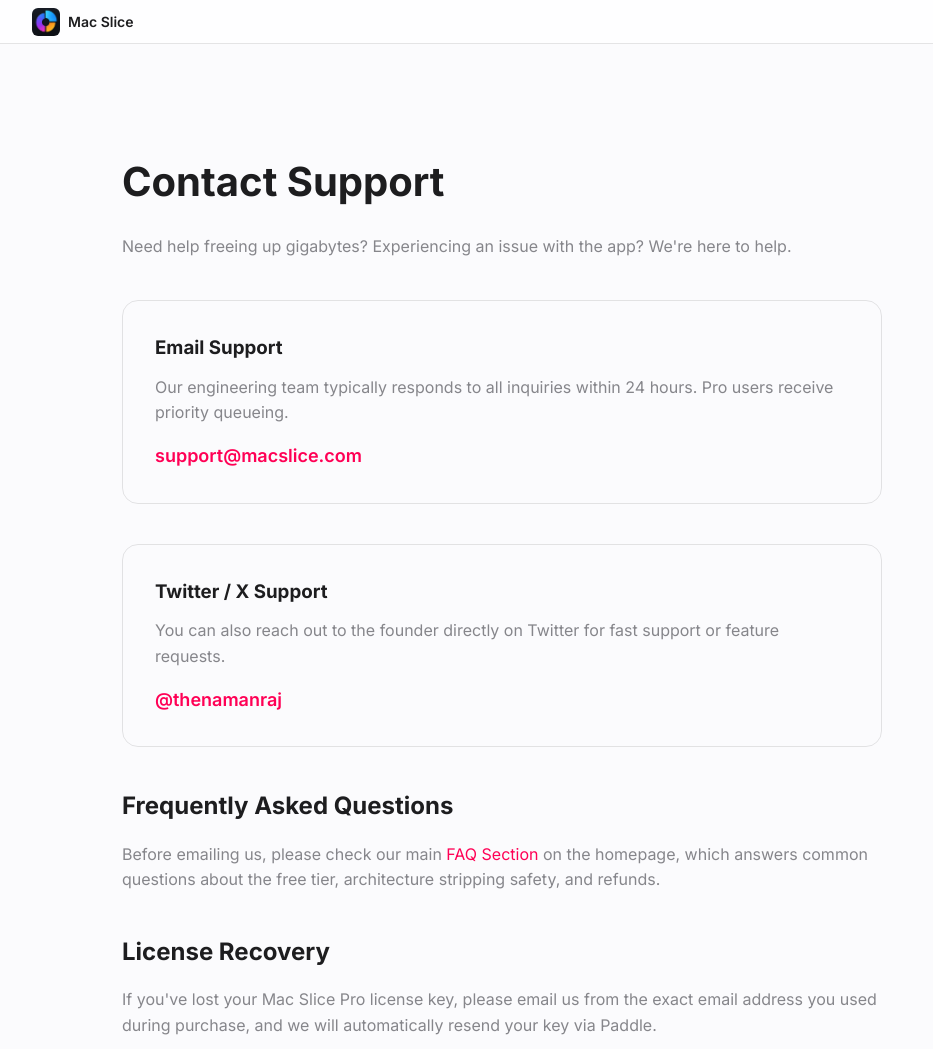
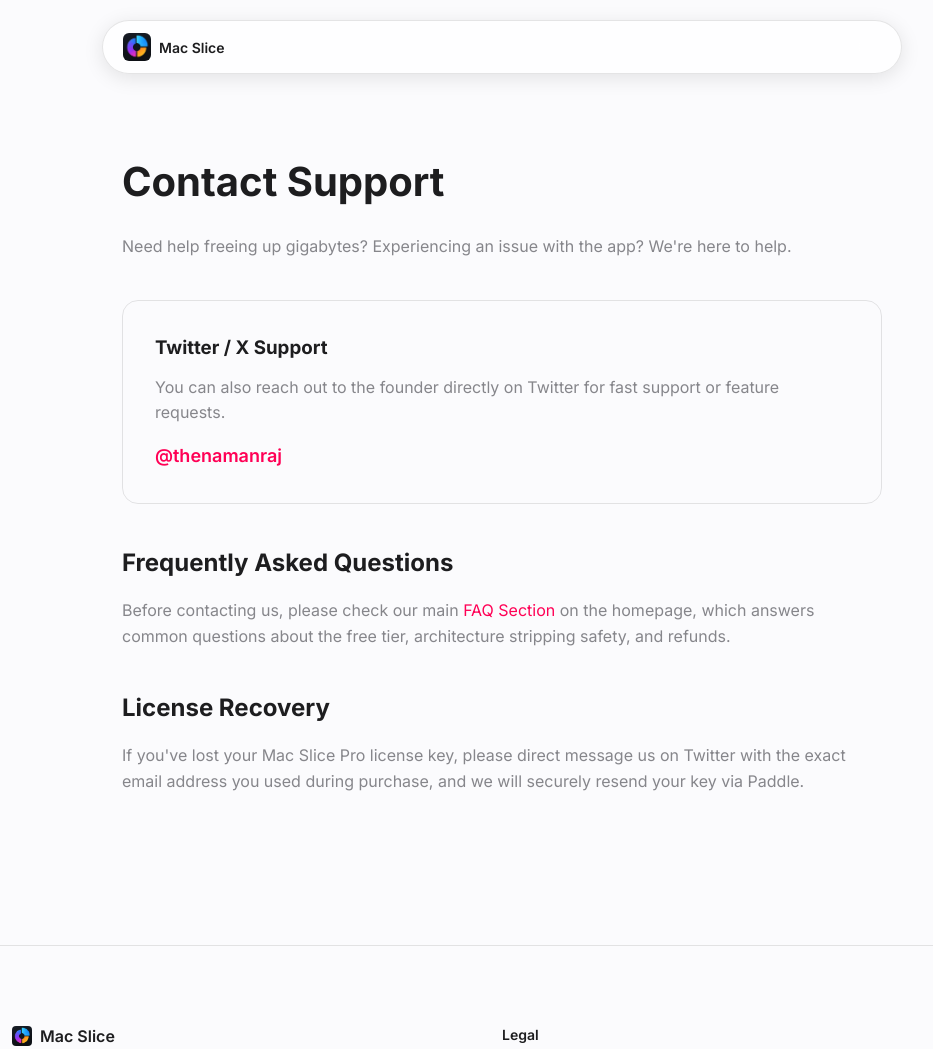
Before and after one commit to 0723naman/Mac-Slice, a plain HTML site: page support.html in a window 1280 px wide. Shown: the top 1049 px of the page, without its empty margins (138-1071 px from the left). Drawn offline with Linux system fonts and the light colour scheme.

Commit message:
Update navbar to floating dock & remove email from support

```diff
--- a/styles.css
+++ b/styles.css
@@ -61,14 +61,19 @@
 /* Navigation */
 .navbar {
     position: fixed;
-    top: 0;
-    width: 100%;
-    height: 44px;
+    top: 20px;
+    left: 50%;
+    transform: translateX(-50%);
+    width: 90%;
+    max-width: 800px;
+    height: 54px;
     background: var(--nav-bg);
     backdrop-filter: saturate(180%) blur(20px);
     -webkit-backdrop-filter: saturate(180%) blur(20px);
     z-index: 1000;
-    border-bottom: 1px solid var(--border-color);
+    border: 1px solid var(--border-color);
+    border-radius: 27px;
+    box-shadow: 0 4px 20px rgba(0, 0, 0, 0.1);
 }
 
 .nav-content {
--- a/support.html
+++ b/support.html
@@ -41,23 +41,16 @@
         <p>Need help freeing up gigabytes? Experiencing an issue with the app? We're here to help.</p>
 
         <div class="support-card">
-            <h3>Email Support</h3>
-            <p>Our engineering team typically responds to all inquiries within 24 hours. Pro users receive priority queueing.</p>
-            <a href="mailto:support@macslice.com">support@macslice.com</a>
-        </div>
-
-
-        <div class="support-card">
             <h3>Twitter / X Support</h3>
             <p>You can also reach out to the founder directly on Twitter for fast support or feature requests.</p>
             <a href="https://twitter.com/thenamanraj" target="_blank">@thenamanraj</a>
         </div>
 
         <h2>Frequently Asked Questions</h2>
-        <p>Before emailing us, please check our main <a href="index.html#faq" style="color:var(--premium-pink); text-decoration:none;">FAQ Section</a> on the homepage, which answers common questions about the free tier, architecture stripping safety, and refunds.</p>
+        <p>Before contacting us, please check our main <a href="index.html#faq" style="color:var(--premium-pink); text-decoration:none;">FAQ Section</a> on the homepage, which answers common questions about the free tier, architecture stripping safety, and refunds.</p>
 
         <h2>License Recovery</h2>
-        <p>If you've lost your Mac Slice Pro license key, please email us from the exact email address you used during purchase, and we will automatically resend your key via Paddle.</p>
+        <p>If you've lost your Mac Slice Pro license key, please direct message us on Twitter with the exact email address you used during purchase, and we will securely resend your key via Paddle.</p>
     </div>
 
     <footer>
```
